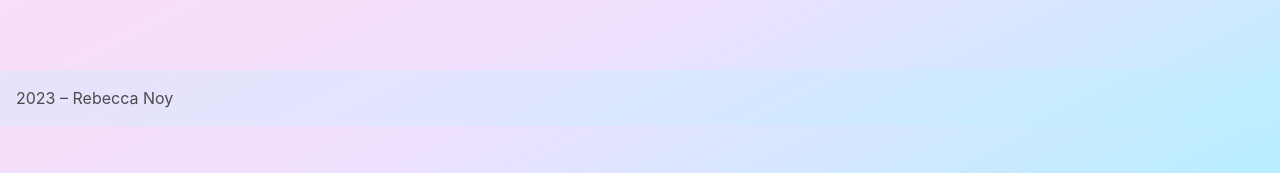
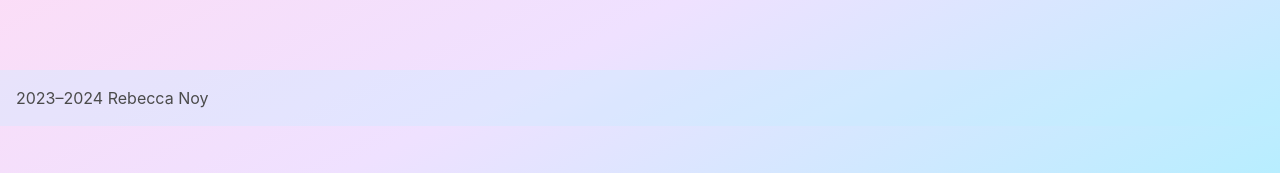
Before and after one commit to extra-jalapenos/individual-portfolio, a React (Vite) app: page /about-me in a window 1280 px wide. Shown: the part 624-797 px from the top of the page. Built offline with nearby package versions, Linux system fonts and the light colour scheme.

Commit message:
add footer

```diff
--- a/src/components/Footer.jsx
+++ b/src/components/Footer.jsx
@@ -1,7 +1,7 @@
 export default function Footer () {
   return (
     <footer>
-      2023 – Rebecca Noy
+      2023–2024 Rebecca Noy
     </footer>
   )
 }
```
